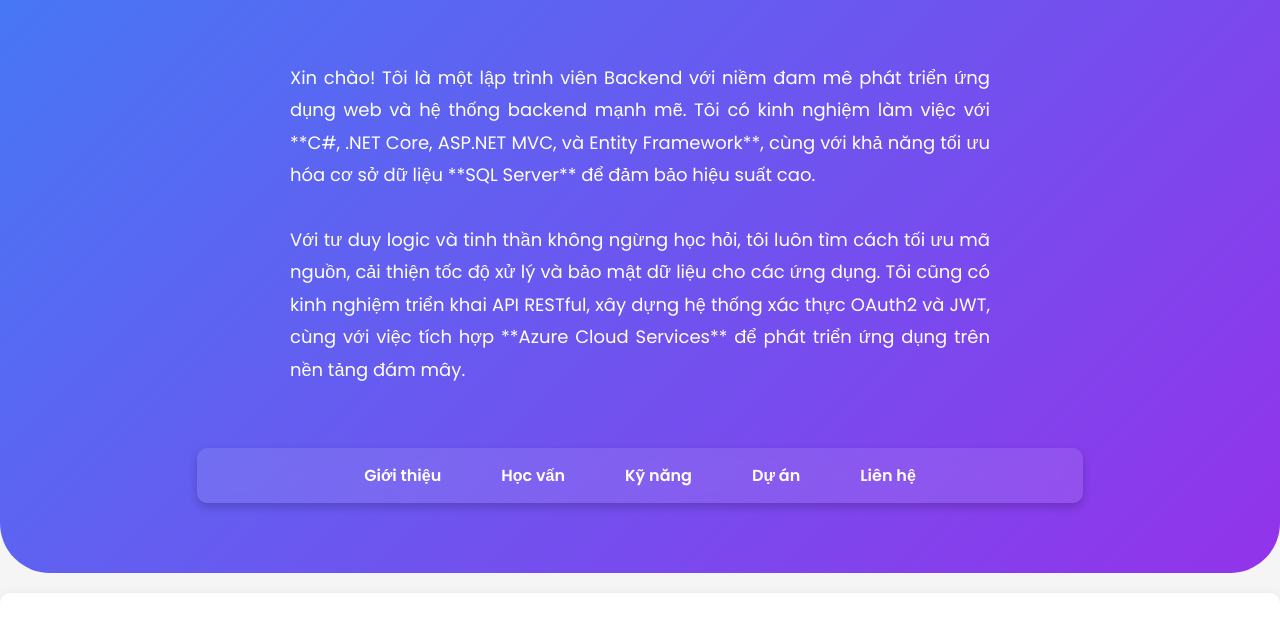
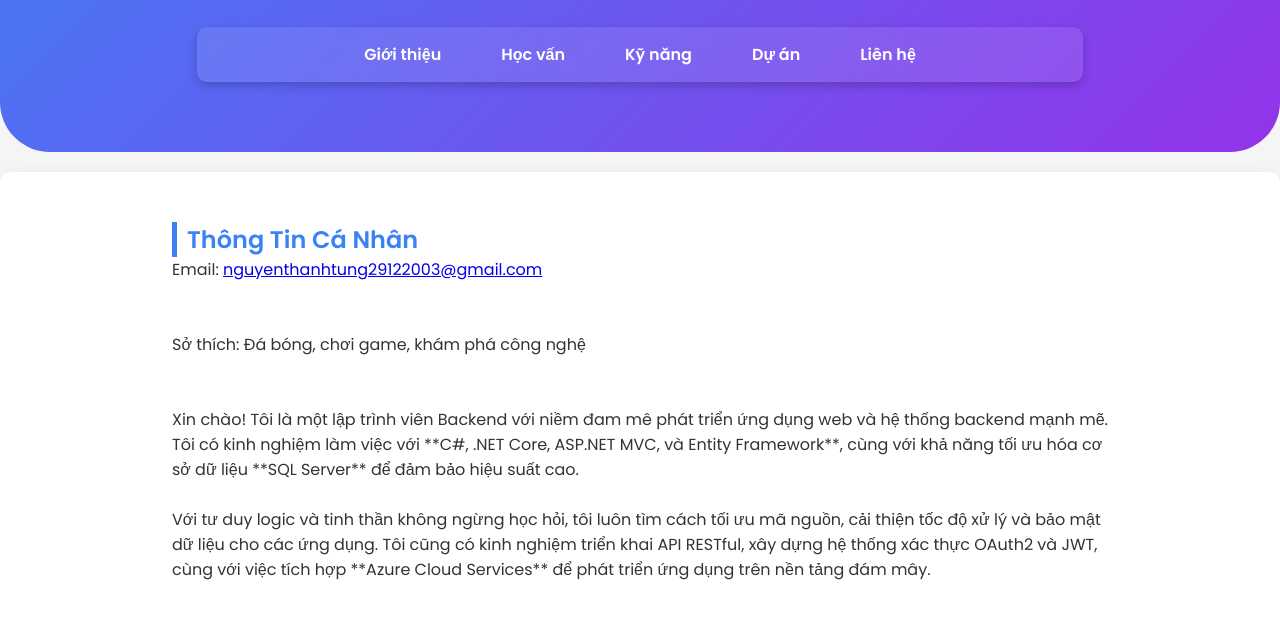
Before and after one commit to TungIT2912/Nhom9, a plain HTML site: page students/student1.html in a window 1280 px wide. Shown: the part 298-938 px from the top of the page. Drawn offline with Linux system fonts and the light colour scheme.

Commit message:
all done

```diff
--- a/students/student1.html
+++ b/students/student1.html
@@ -16,15 +16,7 @@
             <img src="../assets/images/a.jpg" alt="Avatar" class="avatar">
             <p>Aspiring Backend Developer</p>
             <br><br>
-            <p class="bio">
-                Xin chào! Tôi là một lập trình viên Backend với niềm đam mê phát triển ứng dụng web và hệ thống backend mạnh mẽ.
-                Tôi có kinh nghiệm làm việc với **C#, .NET Core, ASP.NET MVC, và Entity Framework**, cùng với khả năng tối ưu hóa cơ sở dữ liệu **SQL Server** để đảm bảo hiệu suất cao.
-                <br><br>
-                Với tư duy logic và tinh thần không ngừng học hỏi, tôi luôn tìm cách tối ưu mã nguồn, cải thiện tốc độ xử lý và bảo mật dữ liệu cho các ứng dụng.
-                Tôi cũng có kinh nghiệm triển khai API RESTful, xây dựng hệ thống xác thực OAuth2 và JWT, cùng với việc tích hợp **Azure Cloud Services** để phát triển ứng dụng trên nền tảng đám mây.
-                <br><br>
-            </p>
-            <br><br>
+
             <nav>
                 <ul class="navbar">
                     <li><a href="#about">Giới thiệu</a></li>
@@ -40,7 +32,17 @@
         <div class="container">
             <h2>Thông Tin Cá Nhân</h2>
             <p>Email: <a href="mailto:nguyenthanhtung29122003@gmail.com">nguyenthanhtung29122003@gmail.com</a></p>
+            <br><br>
             <p>Sở thích: Đá bóng, chơi game, khám phá công nghệ</p>
+            <br><br>
+            <p >
+                Xin chào! Tôi là một lập trình viên Backend với niềm đam mê phát triển ứng dụng web và hệ thống backend mạnh mẽ.
+                Tôi có kinh nghiệm làm việc với **C#, .NET Core, ASP.NET MVC, và Entity Framework**, cùng với khả năng tối ưu hóa cơ sở dữ liệu **SQL Server** để đảm bảo hiệu suất cao.
+                <br><br>
+                Với tư duy logic và tinh thần không ngừng học hỏi, tôi luôn tìm cách tối ưu mã nguồn, cải thiện tốc độ xử lý và bảo mật dữ liệu cho các ứng dụng.
+                Tôi cũng có kinh nghiệm triển khai API RESTful, xây dựng hệ thống xác thực OAuth2 và JWT, cùng với việc tích hợp **Azure Cloud Services** để phát triển ứng dụng trên nền tảng đám mây.
+                <br><br>
+            </p>
         </div>
     </section>
     <section id="education" class="section">
```
